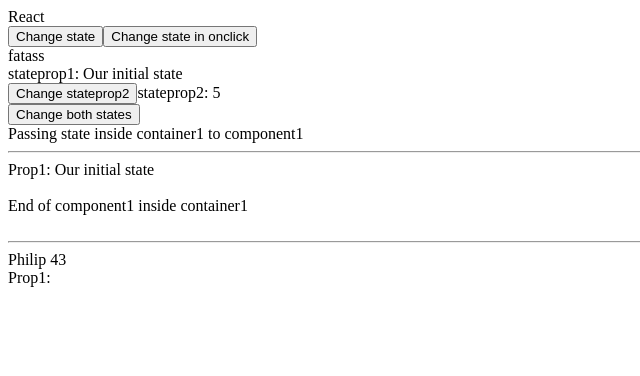
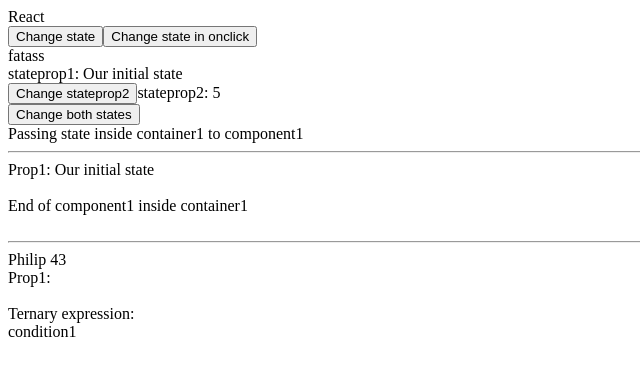
Before and after one commit to PhilipHassialis/React-2019, a React (Create React App) app: page / in a window 1280 px wide. Shown: the top 376 px of the page, without its empty margins (0-640 px from the left). Built offline with nearby package versions, Linux system fonts and the light colour scheme.

Commit message:
ternary expression

```diff
--- a/src/App.js
+++ b/src/App.js
@@ -10,6 +10,9 @@ class App extends Component {
                 <Container1 nickname="fatass" />
                 <br />
                 <Component1 name="Philip" age={43} />
+                <br />
+                Ternary expression:
+                {true ? <div>condition1</div> : <div>condition2</div>}
             </div>
         );
     }
```
